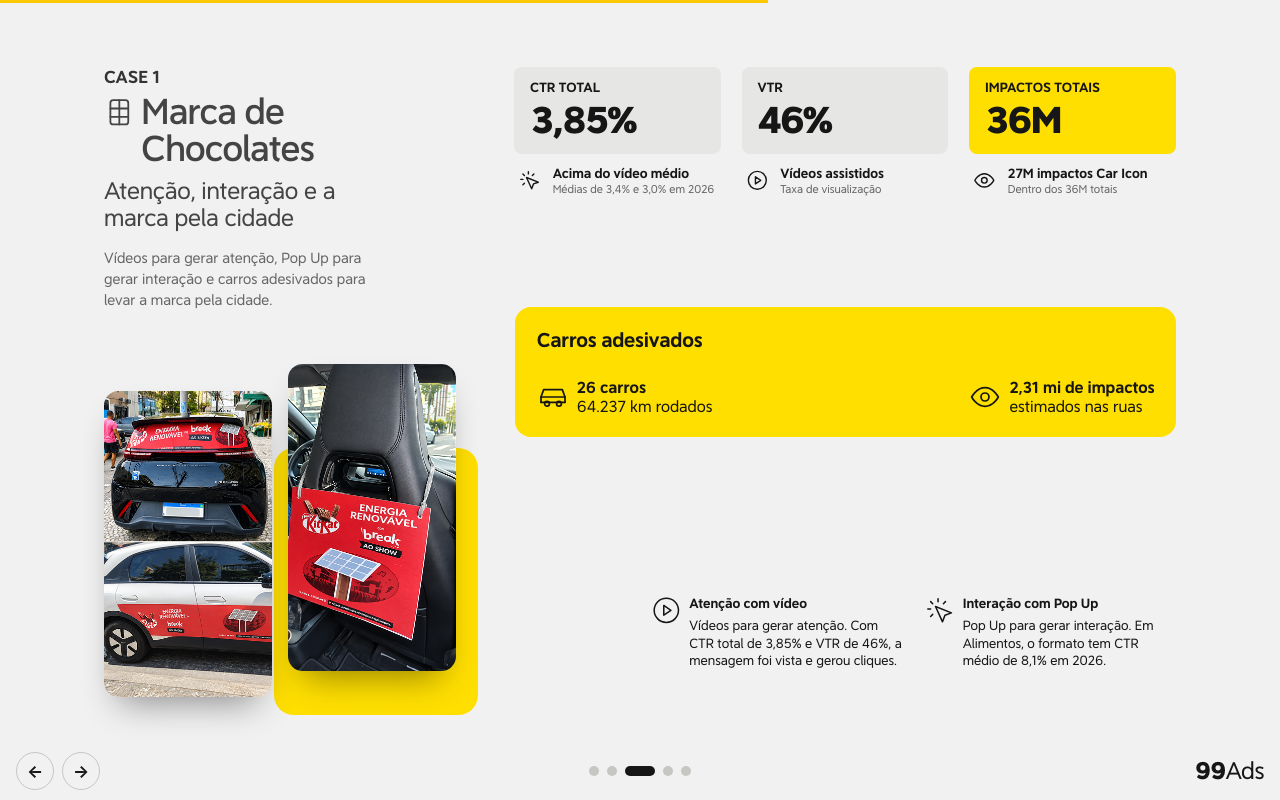
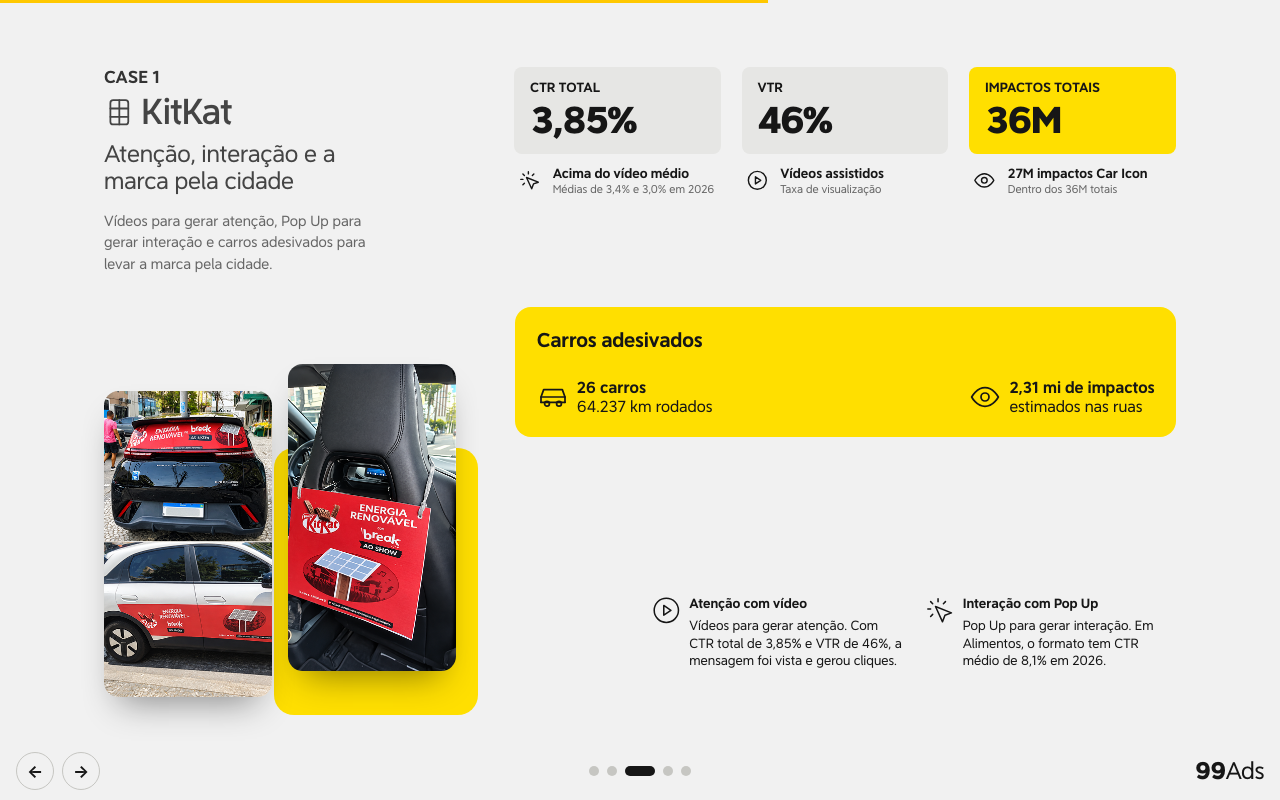
Before and after one commit to rfsp-Acc/mondelez-99ads, a plain HTML site: page index.html in a window 1280 px wide. Both pictures are taken after a click on the button 650 px from the left and 771 px from the top of the page. Drawn offline with Linux system fonts and the light colour scheme.

Commit message:
Case 1 passa a se chamar KitKat
Co-Authored-By: Claude Sonnet 5.5 <noreply@anthropic.com>

```diff
--- a/index.html
+++ b/index.html
@@ -389,7 +389,7 @@ button{font-family:inherit;color:inherit}
     </div>
     <h3 class="h-sec a" style="--i:5">Resultados em destaque:</h3>
     <div class="cases">
-      <button class="case-row a" style="--i:6" data-go="case-1"><svg class="ic"><use href="#i-choco"/></svg><span class="t"><b>Case 1 · Marca de Chocolates</b><span class="hide-s">Vídeo, Pop Up e 26 carros adesivados: CTR total de 3,85% e VTR de 46%</span></span><span class="m"><span class="cnt" data-v="36" data-d="0" data-suf="M">36M</span><small>impactos</small></span></button>
+      <button class="case-row a" style="--i:6" data-go="case-1"><svg class="ic"><use href="#i-choco"/></svg><span class="t"><b>Case 1 · KitKat</b><span class="hide-s">Vídeo, Pop Up e 26 carros adesivados: CTR total de 3,85% e VTR de 46%</span></span><span class="m"><span class="cnt" data-v="36" data-d="0" data-suf="M">36M</span><small>impactos</small></span></button>
       <button class="case-row a" style="--i:7" data-go="case-2"><svg class="ic"><use href="#i-bucket"/></svg><span class="t"><b>Case 2 · KFC</b><span class="hide-s">Terça Balde no 99Food: ticket médio de R$ 71,51 e CPC de R$ 2,98</span></span><span class="m"><span class="cnt" data-v="5" data-d="0" data-suf="x">5x</span><small>ROAS 14d</small></span></button>
       <button class="case-row a" style="--i:8" data-go="case-3"><svg class="ic"><use href="#i-cone"/></svg><span class="t"><b>Case 3 · Marca de Sorvetes</b><span class="hide-s">Pedidos B2B no app: +122% em acessos ao cardápio e Pop Up com 2,4% de CTR</span></span><span class="m"><span class="cnt" data-v="338" data-d="0" data-pre="+" data-suf="%">+338%</span><small>pedidos</small></span></button>
     </div>
@@ -401,7 +401,7 @@ button{font-family:inherit;color:inherit}
 <section class="slide case" data-name="case-1" aria-label="Case 1">
   <div class="c-left">
     <p class="eyebrow a" style="--i:0">Case 1</p>
-    <div class="c-name a" style="--i:1"><svg class="ic"><use href="#i-choco"/></svg><h2>Marca de Chocolates</h2></div>
+    <div class="c-name a" style="--i:1"><svg class="ic"><use href="#i-choco"/></svg><h2>KitKat</h2></div>
     <p class="c-sub a" style="--i:2">Atenção, interação e a marca pela cidade</p>
     <p class="c-par a hide-p hide-s" style="--i:3">Vídeos para gerar atenção, Pop Up para gerar interação e carros adesivados para levar a marca pela cidade.</p>
   </div>
```
